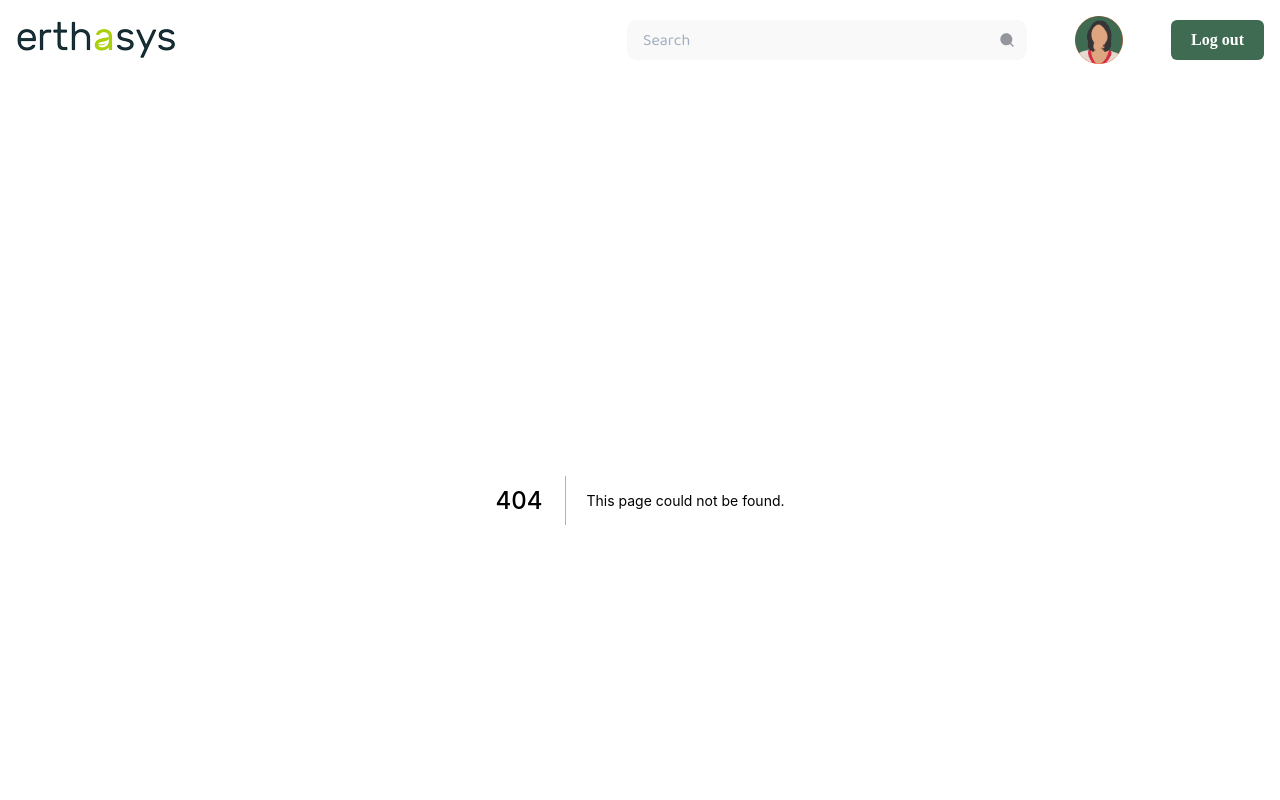
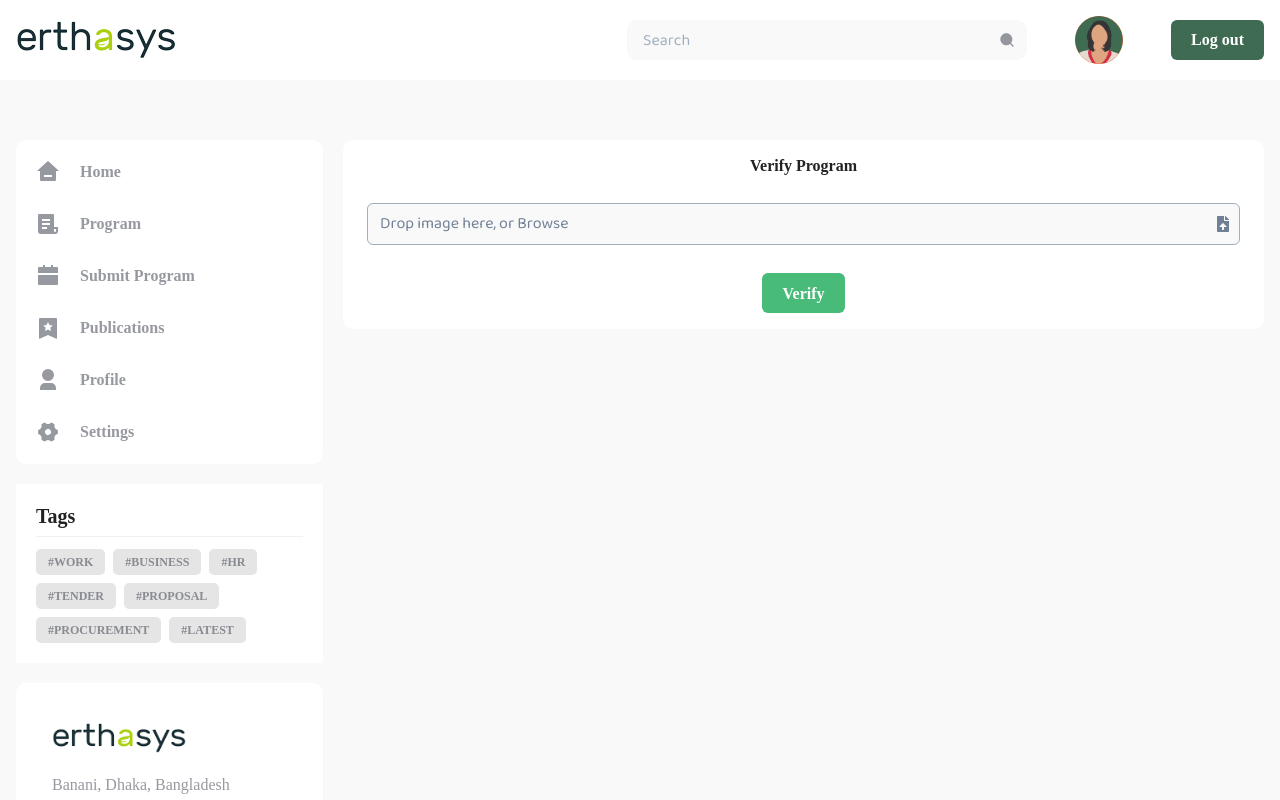
Before and after one commit to leveorxyz/erthasys-catalyst, a Next.js app: page /verify-program in a window 1280 px wide. Before the commit this address had no page. Shown: the top 800 px of the page. Built offline with nearby package versions, Linux system fonts and the light colour scheme; a web font is replaced by a local one.

Commit message:
add: `verify-program` page

```diff
--- /dev/null
+++ b/components/VerifyProgram/VerifyProgram.tsx
@@ -0,0 +1,127 @@
+import {
+  Box,
+  VStack,
+  Text,
+  Heading,
+  Button,
+  Flex,
+  Input,
+  useBoolean,
+  useToast,
+} from '@chakra-ui/react';
+import React, { useState } from 'react';
+import { FaFileUpload } from 'react-icons/fa';
+import imageAPI from '../../services/imageAPI';
+import { getBase64 } from '../../utils/utils';
+import { SegmentResponse } from '../../@types';
+import AnalysisResult from './AnalysisResult';
+
+const VerifyProgram = () => {
+  const [isLoading, setIsLoading] = useBoolean(false);
+  const [isFileHoverOnDrop, setFileHoverOnDrop] = useState(false);
+  const [file, setFile] = useState<File>();
+  const [segmentResult, setSegmentResult] = useState<SegmentResponse>();
+  const toast = useToast();
+
+  const handleVerify = async () => {
+    if (!file) {
+      toast({ status: 'error', description: 'Please select and image!' });
+      return;
+    }
+    setIsLoading.on();
+    const b64Image = await getBase64(file);
+    const res = await imageAPI.getSegmentedImage({ image: b64Image });
+    if (res !== undefined) {
+      setSegmentResult(res);
+    } else {
+      toast({
+        status: 'error',
+        description: "Image is too large or can't be processed at this moment!",
+      });
+    }
+    setIsLoading.off();
+  };
+
+  return (
+    <Box bg="white" borderRadius={10} px={6} py={4}>
+      <VStack gap={5}>
+        <Box textAlign="center">
+          <Heading size="sm">Verify Program</Heading>
+        </Box>
+
+        <Box
+          w="full"
+          onDragEnter={() => {
+            setFileHoverOnDrop(true);
+          }}
+          onDragLeave={() => {
+            setFileHoverOnDrop(false);
+          }}
+          onDragOver={(e) => {
+            e.preventDefault();
+            setFileHoverOnDrop(true);
+          }}
+          onDrop={(e) => {
+            e.preventDefault();
+            setFileHoverOnDrop(false);
+            if (e.dataTransfer.files) {
+              setFile(e.dataTransfer.files[0]);
+            }
+          }}
+        >
+          <Input
+            placeholder="File"
+            accept="image/*"
+            hidden
+            id="browse-file-button"
+            border="none"
+            focusBorderColor="brand.100"
+            bg="offwhite.100"
+            _placeholder={{ color: 'gray.500' }}
+            type="file"
+            onChange={(e: any) => {
+              setFile(e.target.files[0] ?? undefined);
+            }}
+          />
+          <label htmlFor="browse-file-button">
+            <Box
+              border="gray.400"
+              bg="offwhite.100"
+              _placeholder={{ color: 'gray.500' }}
+              borderStyle={isFileHoverOnDrop ? 'dashed' : 'solid'}
+              pr={2}
+              pl={3}
+              py={2}
+              borderRadius={6}
+              color="gray.500"
+              borderWidth="1px"
+              borderColor="gray.400"
+            >
+              {file ? (
+                <Flex w="full" justify="space-between" alignItems="center">
+                  <Text>{file.name}</Text>
+                  <FaFileUpload />
+                </Flex>
+              ) : (
+                <Flex w="full" justify="space-between" alignItems="center">
+                  <Text>
+                    Drop image here, or <span color="#fff5">Browse</span>
+                  </Text>
+                  <FaFileUpload />
+                </Flex>
+              )}
+            </Box>
+          </label>
+        </Box>
+
+        <Button background="green.400" onClick={handleVerify} isLoading={isLoading}>
+          Verify
+        </Button>
+      </VStack>
+
+      {segmentResult && <AnalysisResult segmentResult={segmentResult} />}
+    </Box>
+  );
+};
+
+export default VerifyProgram;
--- /dev/null
+++ b/pages/verify-program/index.tsx
@@ -0,0 +1,29 @@
+import type { NextPage } from 'next';
+import { Box, Container, Flex } from '@chakra-ui/react';
+import HashTags from '../../components/HashTags/HashTags';
+import Footer from '../../components/Layout/Footer';
+import NavigationMenu from '../../components/NavigationMenu/NavigationMenu';
+import Title from '../../components/Title/Title';
+import VerifyProgram from '../../components/VerifyProgram/VerifyProgram';
+
+const VerifyProgramPage: NextPage = () => {
+  return (
+    <>
+      <Title title="Verify Program" />
+      <Container maxW="container.xl" mt={10}>
+        <Flex gap="5" flexWrap={['wrap-reverse']}>
+          <Box flex="1">
+            <NavigationMenu />
+            <HashTags />
+            <Footer />
+          </Box>
+          <Box flex="3">
+            <VerifyProgram />
+          </Box>
+        </Flex>
+      </Container>
+    </>
+  );
+};
+
+export default VerifyProgramPage;
```
